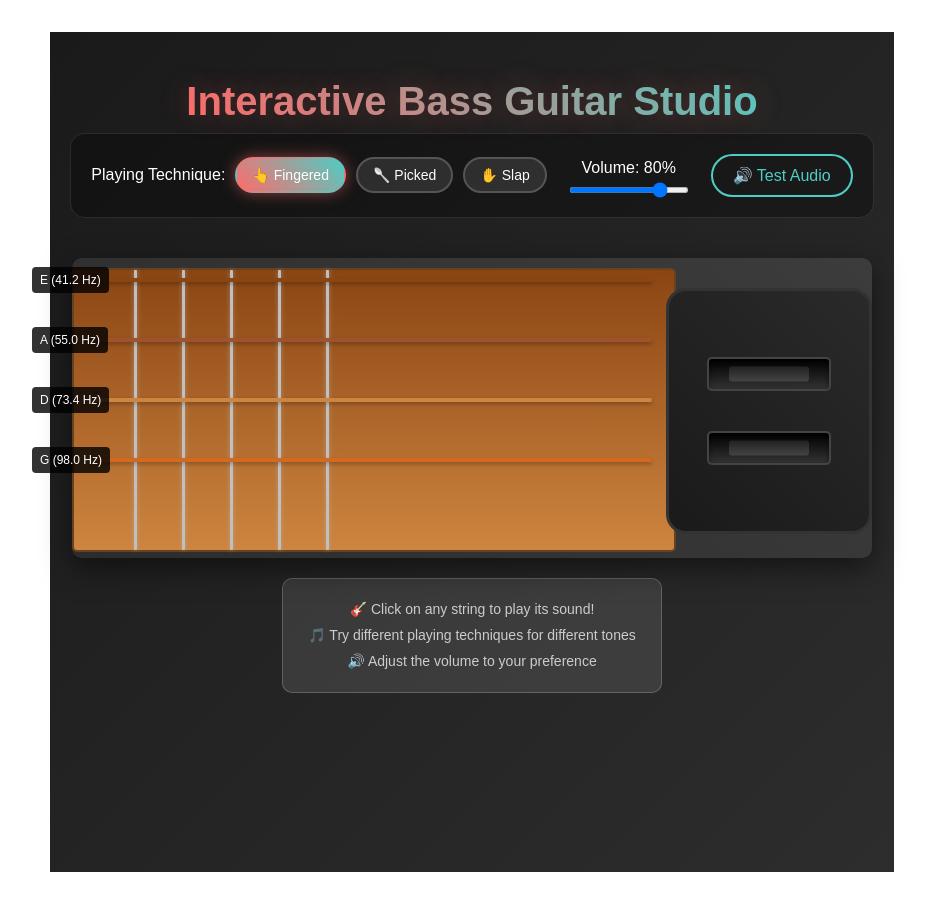
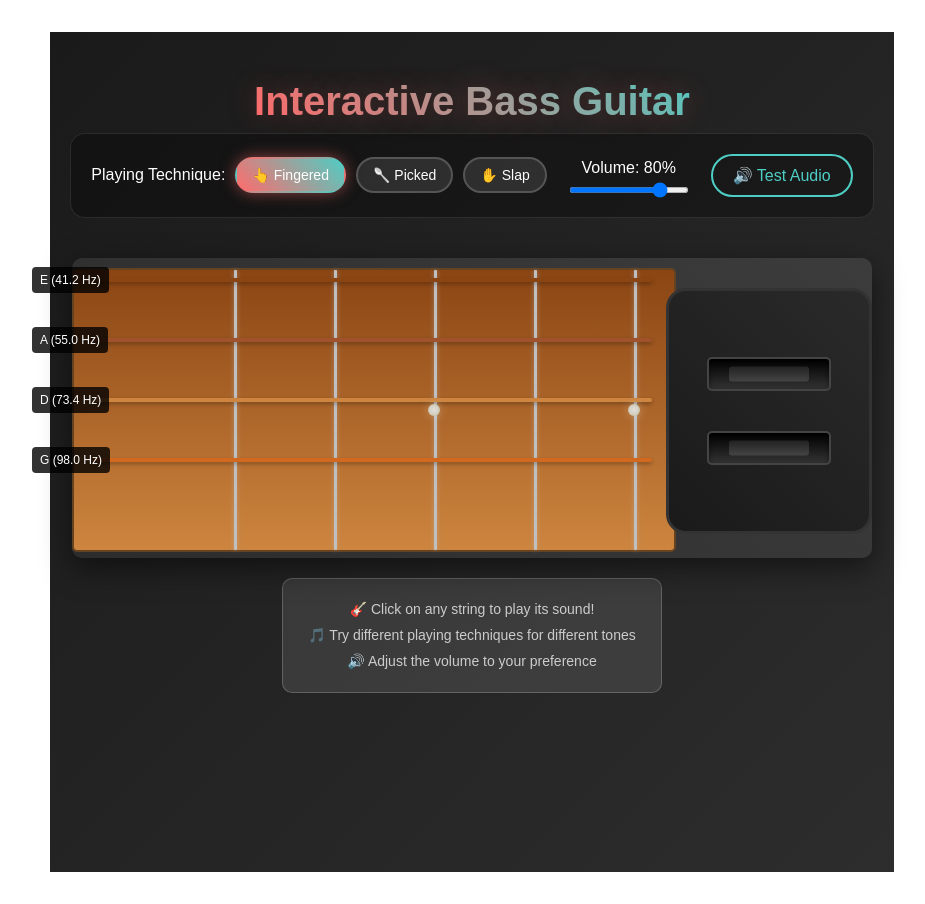
Before and after one commit to LigeTS/bass-guitar, a React (Vite) app: page / in a window 1280 px wide. Shown: the whole page, without its empty margins (168-1093 px from the left). Built offline with nearby package versions, Linux system fonts and the light colour scheme.

Commit message:
space frets evenly

```diff
--- a/src/components/BassGuitar.jsx
+++ b/src/components/BassGuitar.jsx
@@ -151,7 +151,7 @@ const BassGuitar = () => {
 
   return (
     <div className="bass-guitar-container">
-      <h1>Interactive Bass Guitar Studio</h1>
+      <h1>Interactive Bass Guitar</h1>
 
       {/* Controls Panel */}
       <div className="controls-panel">
@@ -190,9 +190,11 @@ const BassGuitar = () => {
         {/* Neck of the bass */}
         <div className="neck">
           {/* Frets */}
-          {[1, 2, 3, 4, 5].map(fret => (
-            <div key={fret} className="fret" style={{ left: `${60 + (fret-1) * 48}px` }} />
-          ))}
+         {[1, 2, 3, 4, 5].map(fret => (
+  <div key={fret} className="fret" style={{ '--fret-index': fret }}>
+    {[3, 5].includes(fret) && <div className="fret-marker" />}
+  </div>
+))}
         </div>
 
         {/* Strings */}
```
